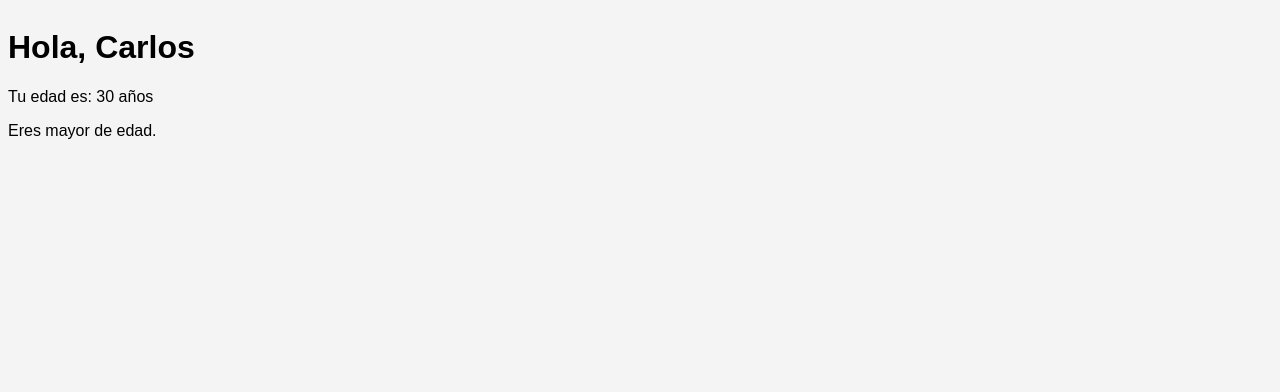
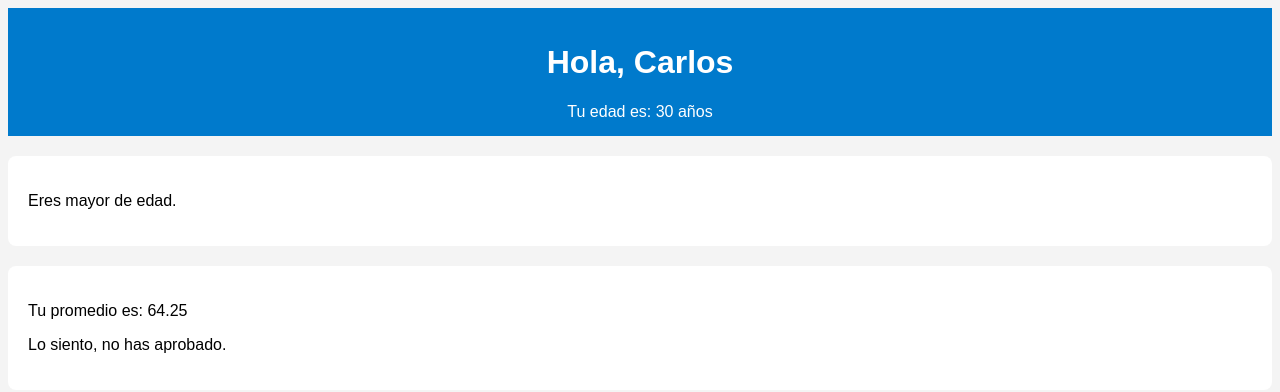
Before and after one commit to JdaniloChin/webCS, a PHP site: page /clase06.php in a window 1280 px wide. Shown: the top 392 px of the page. Run offline with PHP 8.4, Linux system fonts and the light colour scheme.

Commit message:
commit 3

```diff
--- a/clase06.php
+++ b/clase06.php
@@ -12,20 +12,47 @@
     // Manejo de variables
     $nombre= "Carlos";
     $edad = 30;
-    $nota = 85.5;
+    $nota1 = 85.5;
+    $nota2 = 60.4;
+    $nota3 = 70.8;
+    $nota4 = 40.3;
+
     $aprobado= true;
 
     // Imprimir
+    echo "<header>";
     echo "<h1>Hola, $nombre</h1>";
     print("Tu edad es: $edad años<br>");
-    echo "<p>";
+    echo "</header>";
+    echo "<section><p>";
     // Condicionales
     if($edad >= 18){
         echo "Eres mayor de edad.";
     } else {
         echo "Eres menor de edad.";
     }
-    echo "</p>";
+    echo "</p></section>";
+
+    // Operadores aritméticos
+    $suma =0;
+    $arr_notas = array($nota1, $nota2, $nota3, $nota4);
+    for($i =0; $i < count($arr_notas); $i++){
+        $suma += $arr_notas[$i];
+    }
+    $promedio = 0;
+    $promedio = $suma / count($arr_notas);
+
+    if($promedio < 70){
+        $aprobado = false;
+    }
+    echo "<section>";
+    echo "<p>Tu promedio es: $promedio</p>";
+    if($aprobado){
+        echo "<p>¡Felicidades! Has aprobado.</p>";
+    } else {
+        echo "<p>Lo siento, no has aprobado.</p>";
+    }
+    echo "</section>";
     ?>
 </body>
 </html>
```
